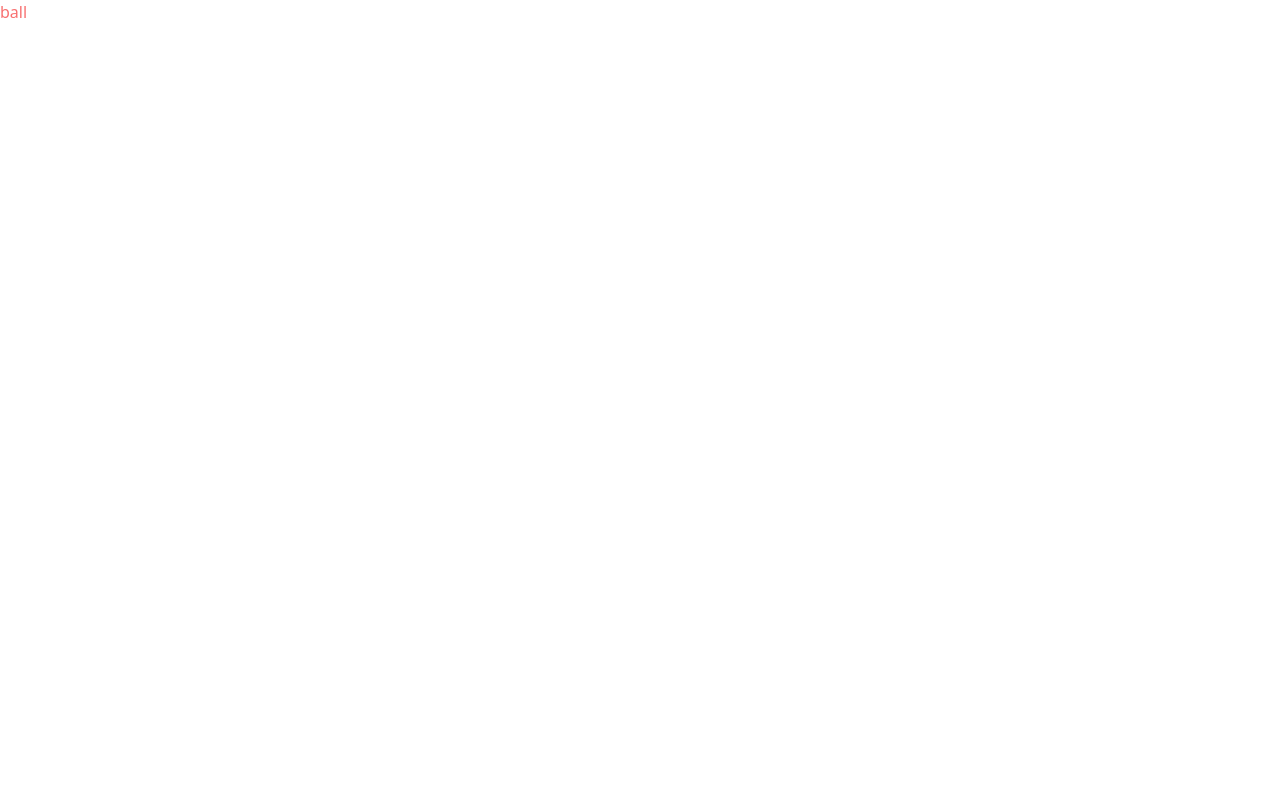
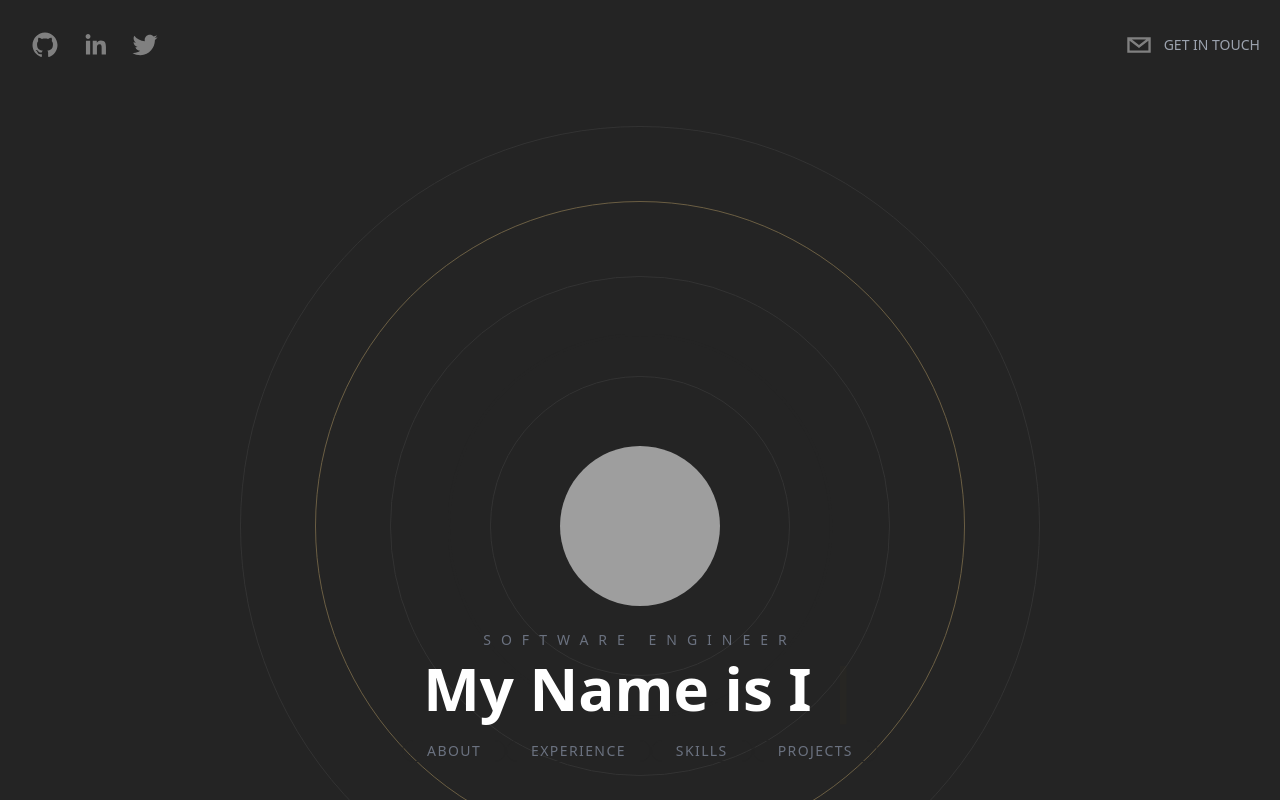
Before and after one commit to Immatechy1/My-Portfolio, a Next.js app: page / in a window 1280 px wide. Built offline with nearby package versions, Linux system fonts and the light colour scheme; grey boxes are pictures that could not be loaded.

Commit message:
hero profile modified

```diff
--- /dev/null
+++ b/components/About.tsx
@@ -0,0 +1,43 @@
+import { motion } from 'framer-motion';
+import React from 'react'
+
+type Props = {}
+
+export default function About({}: Props) {
+  return (
+    <motion.div
+      initial={{opacity: 0}}
+      whileInView={{ opacity: 1 }}
+      transition={{duration: 1.5,}}
+      className='flex flex-col relative h-screen text-center md:text-left
+        md:flex-row max-w-7xl px-10 justify-evenly mx-auto items-center mt-40'>
+        <h3 className='absolute top-24 uppercase tracking-[20px] text-gray-500 text-2xl'>
+            About
+        </h3>
+        {/* <motion.img
+            initial={{
+                x: -200,
+                opacity: 0,
+            }}
+            transition={{
+                duration: 1.2,
+            }}
+            whileInView={{ opacity: 1,  x: 0 }}
+            viewport={{once: true}}
+            src="https://i.pinimg.com/564x/b0/52/7c/b0527c4ca341516acff918f4a38590b8.jpg"
+            className='-mb-20 md:mb-0 flex-shrink-0 w-56 h-56 rounded-full object-cover md:rounded-lg md:w-68
+            md:95 xl:w-[500px] xl:h-[600px] sm:mt-80 xl:mt-40 md:mt-0 mt-40 '
+        /> */}
+
+        {/* <div className='space-y-10 px-0 md:px-10'>
+            <h4 className='text-4xl font-semibold' >Here is a <span className='underline decoration-[#f7ab0a]/50'></span> little background</h4>
+            <p className='text-base'>
+            Hi, I'm Immaculeta. I am a design-oriented front-end developer from Anambra State, Nigeria. I strive to build immersive and beautiful
+            web applications through carefully crafted code and user-centric design. Fueled by high energy levels and boundless enthusiasm,
+            I'm easily inspired and more than willing to follow my fascinations wherever they take me. My abundant energy fuels me in the pursuit of
+            many interests and endeavours. I'm a fast learner, who is able to pick up new skills and juggle different projects and roles with relative ease.
+            </p>
+        </div> */}
+    </motion.div>
+  )
+}
--- /dev/null
+++ b/components/BackgroundCircles.tsx
@@ -0,0 +1,31 @@
+import React from 'react'
+import { motion } from "framer-motion"
+
+type Props = {}
+
+function BackgroundCircles({}: Props) {
+  return (
+    <motion.div
+      initial={{
+        opacity: 0,
+      }}
+      animate={{
+        scale: [1, 2, 2, 3, 1],
+        opacity: [0.1, 0.2, 0.4, 0.8, 0.1, 1.0],
+        borderRadius:["20%", "20%", "50%", "80%", "20%"],
+      }}
+      transition={{
+        duration: 2.5,
+      }}
+      className='relative flex justify-center items-center mt-96 sm:mt-96 md:mt-44 xl:mt-96'>
+      <div className="absolute border border-[#333333] rounded-full h-[200px] w-[200px] mt-52 animate-ping" />
+      <div className="rounded-full border border-[#333333] h-[300px] w-[300px] absolute mt-52"/>
+      <div className="rounded-full border border-[#333333] h-[500px] w-[500px] absolute mt-52" />
+      <div className="rounded-full border border-[#ebc87d] opacity-20 h-[650px] w-[650px] absolute mt-52 animate-pulse" />
+      <div className="rounded-full border border-[#333333] h-[800px] w-[800px] mt-52 absolute"/>
+
+    </motion.div>
+  )
+}
+
+export default BackgroundCircles
--- /dev/null
+++ b/components/Header.tsx
@@ -0,0 +1,69 @@
+import React from 'react'
+import { SocialIcon } from "react-social-icons"
+import { motion } from "framer-motion"
+
+
+type Props = {};
+
+export default function Header({}: Props) {
+  return (
+    <header className='sticky top-0 p-5 flex items-start justify-between max-w-7xl mx-auto z-20'>
+        <motion.div
+        initial={{
+            x: -500,
+            opacity: 0,
+            scale: 0.5
+        }}
+        animate={{
+            x: 0,
+            opacity: 1,
+            scale: 1,
+        }}
+        transition={{
+            duration: 1.5,
+        }}
+
+        className='flex flex-row items-center'>
+            <SocialIcon
+                url="https://github.com/Immatechy1"
+                fgColor='gray'
+                bgColor='transparent'
+            />
+            <SocialIcon
+                url="https://www.linkedin.com/in/immaculeta-c-nwokejeme-02a729176/"
+                fgColor='gray'
+                bgColor='transparent'
+            />
+            <SocialIcon
+                url="https://twitter.com/immatechy"
+                fgColor='gray'
+                bgColor='transparent'
+            />
+        </motion.div>
+
+        <motion.div
+             initial={{
+                x: 500,
+                opacity: 0,
+                scale: 0.5
+            }}
+            animate={{
+                x: 0,
+                opacity: 1,
+                scale: 1,
+            }}
+            transition={{
+                duration: 1.5,
+            }}
+            className='flex flex-row items-center text-gray-300 cursor-pointer'>
+            <SocialIcon
+                className='cursor-pointer'
+                network='email'
+                fgColor='gray'
+                bgColor='transparent'
+            />
+            <p className='uppercase hidden md:inline-flex text-sm text-gray-400'>Get In Touch</p>
+        </motion.div>
+    </header>
+  )
+}
--- /dev/null
+++ b/components/Hero.tsx
@@ -0,0 +1,55 @@
+import Link from 'next/link';
+import React from 'react'
+import { Cursor, useTypewriter } from "react-simple-typewriter"
+import BackgroundCircles from "./BackgroundCircles"
+
+type Props = {}
+
+export default function Hero({}: Props) {
+    const [text, count] = useTypewriter ({
+       words: [
+           `My Name is Immaculeta Nwokejeme`,
+           "I am a Front-end Developer",
+           "<ButLovesToCodeMore/>",
+       ],
+       loop: true,
+       delaySpeed: 2000,
+   });
+
+   return (
+    <div className='h-screen flex flex-col space-y-6  items-center justify-center text-center'>
+        <BackgroundCircles />
+        <img
+            className='relative rounded-full h-40 w-40 max-auto object-cover'
+            src="https://i.pinimg.com/564x/b0/52/7c/b0527c4ca341516acff918f4a38590b8.jpg"
+            alt=""
+        />
+
+        <div className='z-20'>
+            <h2 className='text-sm uppercase text-gray-500 pb-2 tracking-[10px]'>
+               Software Engineer
+            </h2>
+            <h1 className='text-5xl lg:text-6xl font-semibold scroll-px-10'>
+                <span className='mr-3'>{text}</span>
+                <Cursor cursorColor='#f7ab0a'/>
+            </h1>
+
+            <div className='pt-5'>
+                <Link href="#about" >
+                    <button className='heroButton'>About</button>
+                </Link>
+                <Link href="#experience">
+                    <button className='heroButton'>Experience</button>
+                </Link>
+                <Link href="#skills">
+                    <button className='heroButton'>Skills</button>
+                </Link>
+                <Link href="#projects">
+                    <button className='heroButton'>Projects</button>
+                </Link>
+            </div>
+        </div>
+    </div>
+   )
+
+}
--- a/package.json
+++ b/package.json
@@ -14,9 +14,12 @@
     "@types/react-dom": "18.2.6",
     "eslint": "8.44.0",
     "eslint-config-next": "13.4.9",
+    "framer-motion": "^10.12.18",
     "next": "13.4.9",
     "react": "18.2.0",
     "react-dom": "18.2.0",
+    "react-simple-typewriter": "^5.0.1",
+    "react-social-icons": "^5.15.0",
     "typescript": "5.1.6"
   },
   "devDependencies": {
--- a/pages/_document.tsx
+++ /dev/null
@@ -1,13 +0,0 @@
-import { Html, Head, Main, NextScript } from 'next/document'
-
-export default function Document() {
-  return (
-    <Html lang="en">
-      <Head />
-      <body>
-        <Main />
-        <NextScript />
-      </body>
-    </Html>
-  )
-}
--- a/pages/index.tsx
+++ b/pages/index.tsx
@@ -1,19 +1,52 @@
-import Head from 'next/head'
-import Image from 'next/image'
-import { Inter } from 'next/font/google'
+import Head from 'next/head';
+import Link from 'next/link';
+import About from "../components/About";
+// import ContactMe from "../components/ContactMe"
+import Header from '../components/Header';
+import Hero from '../components/Hero';
+// import Projects from "../components/Projects";
+// import Skills from "../components/Skills";
+// import WorkExperience from '../components/WorkExperience';
 
 
-const inter = Inter({ subsets: ['latin'] })
+const Home = () => {
+  return (
+    <div className="bg-[rgb(36,36,36)] text-white h-screen snap-y snap-mandatory
+    overflow-y-scroll overflow-x-hidden z-0 scrollbar scrollbar-track-gray-400/20">
+      <Head>
+        <title>My Portfolio</title>
+      </Head>
 
-export default function Home() {
-  return (
-    <div>
-      <Head>
-        <title>Immatechy's Portfolio</title>
-        <link rel="icon" href="/favicon.ico" />
-      </Head>
-      <h1 className='text-red-400'>ball</h1>
+      <Header/>
+
+      <section id='hero' className='snap-center'>
+        <Hero/>
+      </section>
+
+      <section  id='about' className='snap-center'>
+        <About  />
+      </section>
+
+      <section  id='experience' className='snap-center'>
+        {/* <WorkExperience /> */}
+      </section>
+
+      <section  id='skills' className='snap-start'>
+        {/* <Skills /> */}
+      </section>
+
+      <section  id='projects' className='snap-start'>
+        {/* <Projects /> */}
+      </section>
+
+      <section  id='contact' className='snap-start'>
+        {/* <ContactMe /> */}
+      </section>
+
+
 
     </div>
   )
 }
+
+export default Home;
--- a/tailwind.config.js
+++ b/tailwind.config.js
@@ -5,6 +5,14 @@ module.exports = {
     "./components/**/*.{js,ts,jsx,tsx}",
   ],
   theme: {
+    screens: {
+      'sm': "373px",
+      'md': '768px',
+      'lg': '912px',
+      'xl': '1024px',
+      '2xl': '1280px',
+      '3xl': '1536px',
+    },
     extend: {},
   },
   plugins: [],
```
Also changed, not shown: 1 other file (tests, documents, lock files or other folders).
